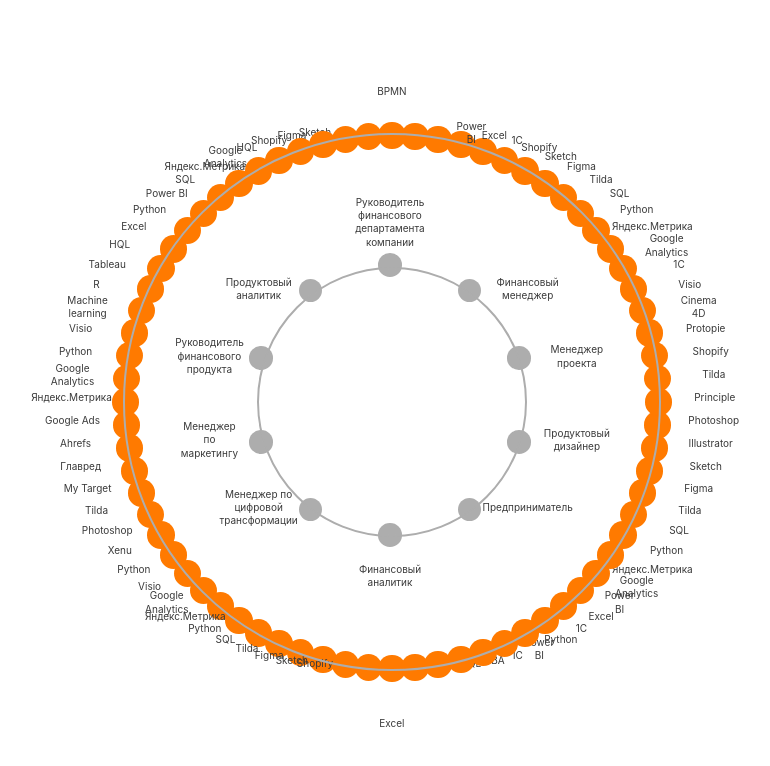
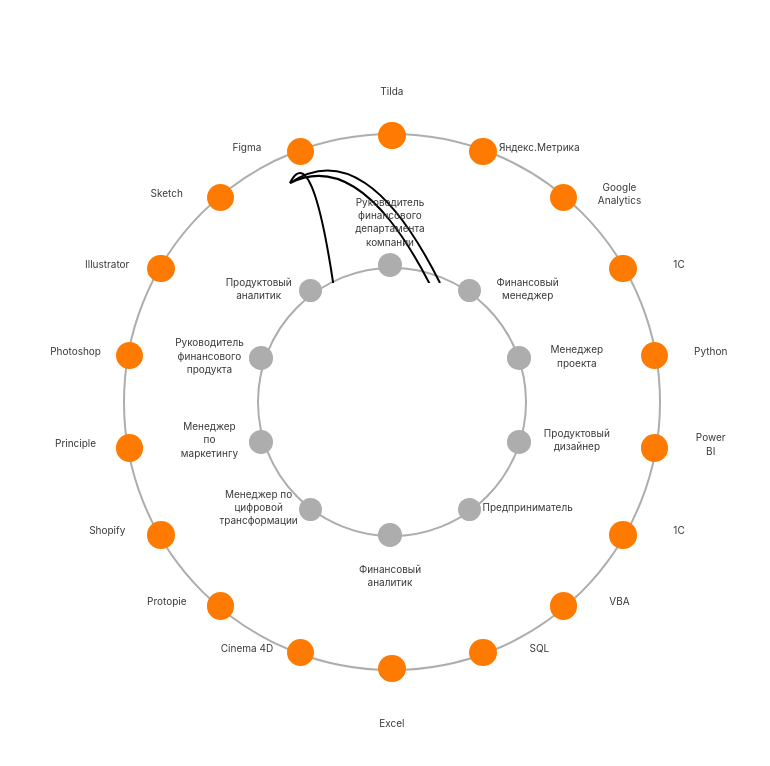
Before and after one commit to Aksenov-m/Moscow-gov, a React (Vite) app: page / in a window 1280 px wide. Shown: the top 766 px of the page, without its empty margins (250-1020 px from the left). Built offline with nearby package versions, Linux system fonts and the light colour scheme.

Commit message:
reat:add click

```diff
--- a/src/App.jsx
+++ b/src/App.jsx
@@ -10,6 +10,7 @@
   const [loading, setLoading] = useState(false)
   const [data, setData] = useState([])
   const [allSkills, setAllSkills] = useState([])
+  const [circleInfo, setCircleInfo] = useState({})
 
   useEffect(() => {
     async function preload() {
@@ -25,15 +26,47 @@
           item.otherSkills,
         )
       })
-      setAllSkills(allSkillsArray) // Устанавливаем состояние всех навыков
+
+      // Получаем уникальные навыки с помощью Set
+      const uniqueSkillsSet = new Set(allSkillsArray)
+      const uniqueSkillsArray = Array.from(uniqueSkillsSet)
+
+      // Ограничиваем массив уникальными навыками до 18 элементов
+      const limitedUniqueSkillsArray = uniqueSkillsArray.slice(0, 18)
+
+      setAllSkills(limitedUniqueSkillsArray) // Устанавливаем состояние уникальных навыков
       setLoading(false)
     }
     preload()
   }, [])
 
+  // Функция для извлечения числового значения из строки
+  function extractNumericValue(string) {
+    const matches = string.match(/-?\d+\.?\d*/) // Ищем числовые символы
+    return matches ? parseFloat(matches[0]) : NaN // Возвращаем первое найденное числовое значение или NaN
+  }
+
+  function handleCircleClick(angle, e) {
+    const clickedText = e.target.innerText // Получаем текст элемента, на который произошел клик
+    const topValue = extractNumericValue(e.target.style.top) // Получаем значение top
+    const leftValue = extractNumericValue(e.target.style.left) // Получаем значение left
+    const clickInfo = {
+      angle: angle,
+      text: clickedText,
+      y: topValue,
+      x: leftValue,
+    }
+    setCircleInfo(clickInfo)
+    console.log(clickInfo)
+  }
+
   return (
     <>
-      <PointList data={data} allSkills={allSkills}></PointList>
+      <PointList
+        data={data}
+        allSkills={allSkills}
+        handleClick={handleCircleClick}
+      ></PointList>
     </>
   )
 }
--- a/src/components/Circle/Circle.jsx
+++ b/src/components/Circle/Circle.jsx
@@ -1,7 +1,7 @@
 import React from 'react'
 import styles from './Circle.module.css' // Подключаем модульные стили
 
-function Circle({ sizeClass, colorClass, text, angle, radius }) {
+function Circle({ sizeClass, colorClass, text, angle, radius, handleClick }) {
   // Преобразуем угол в градусы
   const angleInDegrees = angle * (180 / Math.PI)
   const center = 23.7 / 2
@@ -38,11 +38,19 @@
       break
   }
 
+  function circleClick(e) {
+    handleClick(angleInDegrees, e)
+    // console.log(angleInDegrees, e.target)
+  }
+
+  // handleClick = { processPayment }
+
   // console.log(angleInDegrees, Math.sin(angleInDegrees))
   return (
     <div
       className={`${styles.circle} ${styles[sizeClass]} ${styles[colorClass]}`}
       style={circleStyle}
+      onClick={circleClick}
     >
       <p className={styles.text} style={textPosition}>
         {text}
--- a/src/components/Circle/Circle.module.css
+++ b/src/components/Circle/Circle.module.css
@@ -2,6 +2,7 @@
   display: inline-block;
   border-radius: 50%;
   position: relative;
+  cursor: pointer;
 }
 
 .small {
--- /dev/null
+++ b/src/components/CurveLine/CurveLine.jsx
@@ -0,0 +1,16 @@
+import React from 'react'
+
+const CurveLine = ({ startPoint, endPoint, color }) => {
+  // Формируем координаты управляющей точки для кривой Безье
+  const controlX = (startPoint.x + endPoint.x) / 2
+  const controlY = startPoint.y - 50
+
+  // Формируем атрибут d для элемента path
+  const pathData = `M ${startPoint.x} ${startPoint.y} Q ${controlX} ${controlY}, ${endPoint.x} ${endPoint.y}`
+
+  return (
+    <path d={pathData} stroke={color || 'black'} fill="none" strokeWidth={2} />
+  )
+}
+
+export default CurveLine
--- /dev/null
+++ b/src/components/LinesContainer/LinesContainer.jsx
@@ -0,0 +1,33 @@
+import React from 'react'
+import CurveLine from '../CurveLine/CurveLine' // Импортируем компонент CurveLine
+
+const LinesContainer = () => {
+  const colorOrange = 'rgba(255, 122, 0, 1)'
+  const colorViolet = 'rgba(143, 89, 185, 1)'
+  // Координаты начальной точки
+  const startPoint = { x: 50, y: 50 }
+
+  // Массив с координатами конечных точек для каждой линии
+  const endPoints = [
+    { x: 100, y: 200 },
+    { x: 200, y: 150 },
+    { x: 250, y: 300 },
+    // Добавьте больше объектов, если нужно
+  ]
+
+  return (
+    <svg>
+      {/* Рендерим кривые линии для каждой пары начальной и конечной точек */}
+      {endPoints.map((endPoint, index) => (
+        <CurveLine
+          key={index}
+          startPoint={startPoint}
+          endPoint={endPoint}
+          //   color={colorOrange}
+        />
+      ))}
+    </svg>
+  )
+}
+
+export default LinesContainer
--- a/src/components/PointList/PointList.jsx
+++ b/src/components/PointList/PointList.jsx
@@ -1,14 +1,19 @@
 import React from 'react'
 import styles from './PointList.module.css'
 import Circle from '../Circle/Circle'
+import LinesContainer from '../LinesContainer/LinesContainer'
 
-const PointList = ({ data, allSkills }) => {
+const PointList = ({ data, allSkills, handleClick }) => {
   const radiusSmall = 135.315
   const radiusLarge = 266.625
   const numPointsSmall = data.length // Количество точек внутренних
   const numPointsLarge = allSkills.length
+  const circleGap = 20 // Расстояние между кругами
+  const centerYSmall = 533.25 / 2
+  const centerYLarge = 533.25 / 2
   return (
     <div className={styles.roundContainer}>
+      {/* Рендерим круги маленького размера */}
       <div className={styles.circleContainerSmall}>
         {data.map((item, index) => (
           <Circle
@@ -18,10 +23,12 @@
             text={item.name}
             angle={(Math.PI * 2 * index) / numPointsSmall} // Распределение точек по окружности
             radius={radiusSmall}
+            handleClick={handleClick}
           />
         ))}
       </div>
       <div className={styles.circleContainerSmall}>
+        {/* Рендерим круги большого размера */}
         {allSkills.map((item, index) => (
           <Circle
             key={index}
@@ -30,11 +37,14 @@
             text={item}
             angle={(Math.PI * 2 * index) / numPointsLarge} // Распределение точек по окружности
             radius={radiusLarge}
+            handleClick={handleClick}
           />
         ))}
       </div>
       <div className={styles.outerCircle}></div>
       <div className={styles.innerCircle}></div>
+      {/* Рендерим линии между рядами */}
+      <LinesContainer />
     </div>
   )
 }
--- a/src/components/PointList/PointList.module.css
+++ b/src/components/PointList/PointList.module.css
@@ -21,6 +21,7 @@
 }
 
 .outerCircle {
+  z-index: -1;
   position: absolute;
   top: 0;
   left: 0;
@@ -31,6 +32,7 @@
 }
 
 .innerCircle {
+  z-index: -1;
   position: absolute;
   top: 25%; /* Отступ от верхнего края внешнего круга */
   left: 25%; /* Отступ от левого края внешнего круга */
```
